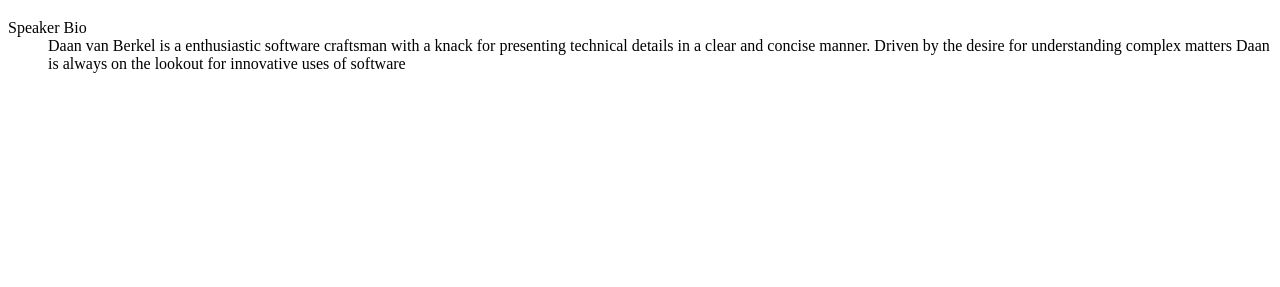
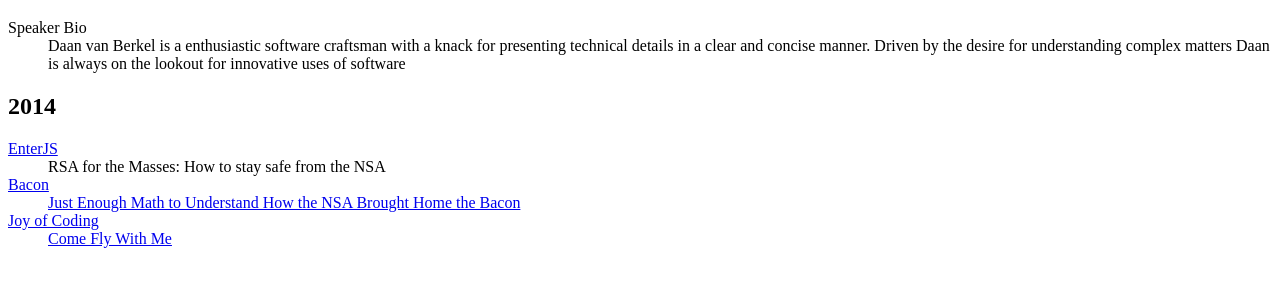
Before and after one commit to dvberkelnl/default, a plain HTML site: page talks/index.html in a window 1280 px wide. Shown: the part 61-348 px from the top of the page. Drawn offline with Linux system fonts and the light colour scheme.

Commit message:
enter 2014 talks

```diff
--- a/talks/index.html
+++ b/talks/index.html
@@ -15,5 +15,14 @@
                 lookout for innovative uses of software
             <dd>
         </dl>
+	<h2>2014</h2>
+	<dl>
+	    <dt><a href="http://www.enterjs.de">EnterJS</a></dt>
+	    <dd>RSA for the Masses: How to stay safe from the NSA</dd>
+	    <dt><a href="http://devslovebacon.com">Bacon</a></dt>
+	    <dd><a href="http://devslovebacon.com/conferences/bacon-2014/just-enough-math-to-understand-how-the-nsa-brought-home-the-bacon">Just Enough Math to Understand How the NSA Brought Home the Bacon</a></dd>
+	    <dt><a href="http://joyofcoding.org">Joy of Coding</a></dt>
+	    <dd><a href="http://joyofcoding.org/sessions/daanvanberkel.html">Come Fly With Me</a></dd>
+	<dl>
     </body>
 </html>
```
